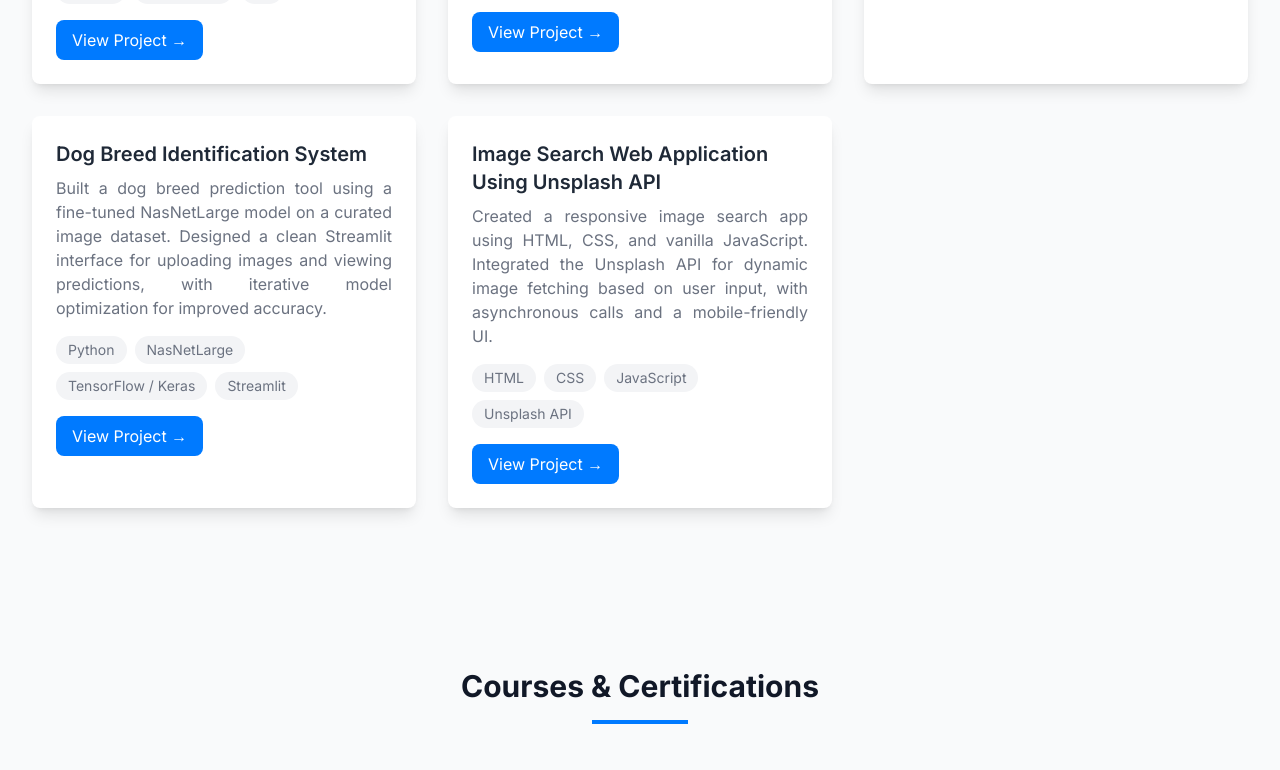
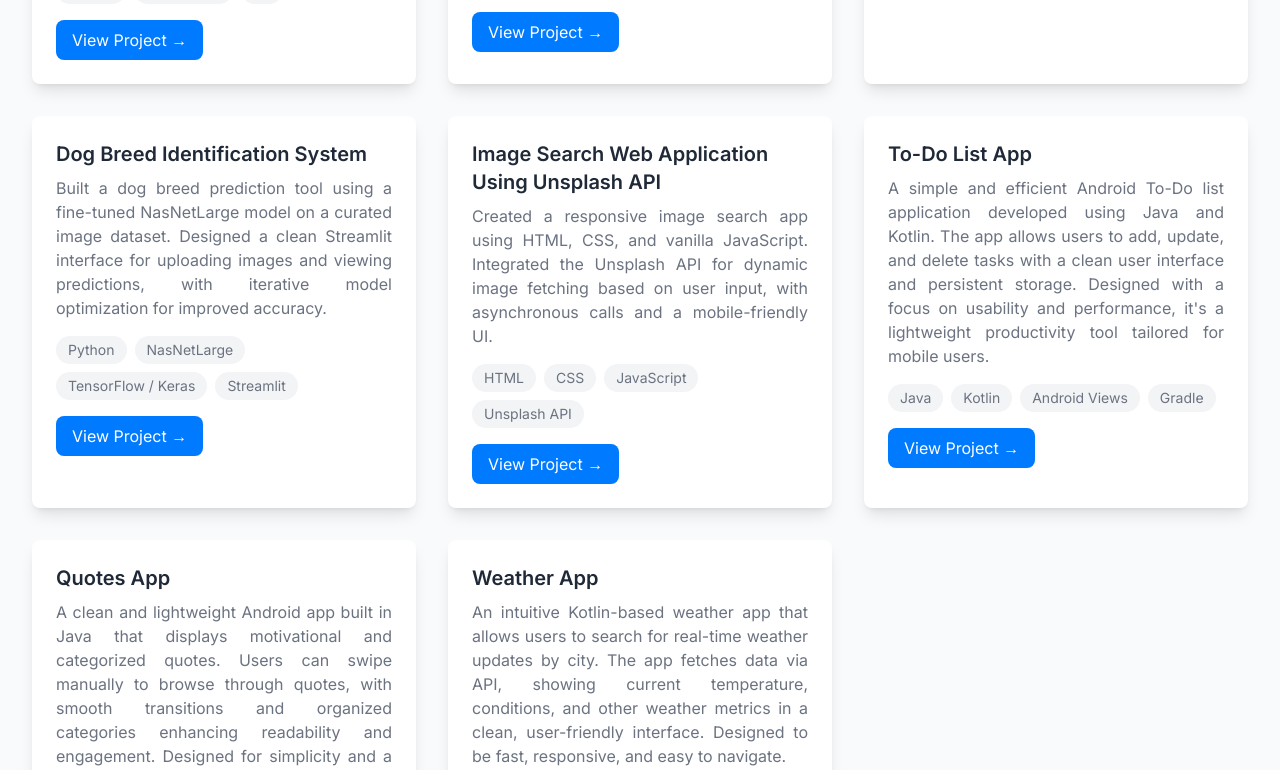
Before and after one commit to UmairNadeem76/Portfolio, a Next.js app: page / in a window 1280 px wide. Shown: the part 1705-2475 px from the top of the page. Built offline with nearby package versions, Linux system fonts and the light colour scheme.

Commit message:
Added More Projects

```diff
--- a/src/components/Projects.tsx
+++ b/src/components/Projects.tsx
@@ -37,6 +37,27 @@ const projects = [
     technologies: ['HTML', 'CSS', 'JavaScript', 'Unsplash API'],
     image: '/project5.jpg',
     link: 'https://github.com/UmairNadeem76/Image-Search-Application-Using-Unsplash-API'
+  },
+  {
+    title: 'To-Do List App',
+    description: "A simple and efficient Android To-Do list application developed using Java and Kotlin. The app allows users to add, update, and delete tasks with a clean user interface and persistent storage. Designed with a focus on usability and performance, it's a lightweight productivity tool tailored for mobile users.",
+    technologies: ['Java', 'Kotlin', 'Android Views', 'Gradle'],
+    image: '/project6.jpg',
+    link: 'https://github.com/UmairNadeem76/To-Do-List-App'
+  },
+  {
+    title: 'Quotes App',
+    description: 'A clean and lightweight Android app built in Java that displays motivational and categorized quotes. Users can swipe manually to browse through quotes, with smooth transitions and organized categories enhancing readability and engagement. Designed for simplicity and a positive user experience.',
+    technologies: ['Java', 'RecyclerView', 'XML Layouts', 'Gradle'],
+    image: '/project7.jpg',
+    link: 'https://github.com/UmairNadeem76/Quotes-App'
+  },
+  {
+    title: 'Weather App',
+    description: 'An intuitive Kotlin-based weather app that allows users to search for real-time weather updates by city. The app fetches data via API, showing current temperature, conditions, and other weather metrics in a clean, user-friendly interface. Designed to be fast, responsive, and easy to navigate.',
+    technologies: ['Kotlin', 'XML Layouts', 'Gradle'],
+    image: '/project8.jpg',
+    link: 'https://github.com/UmairNadeem76/Weather-App'
   }
 ]
 
```
